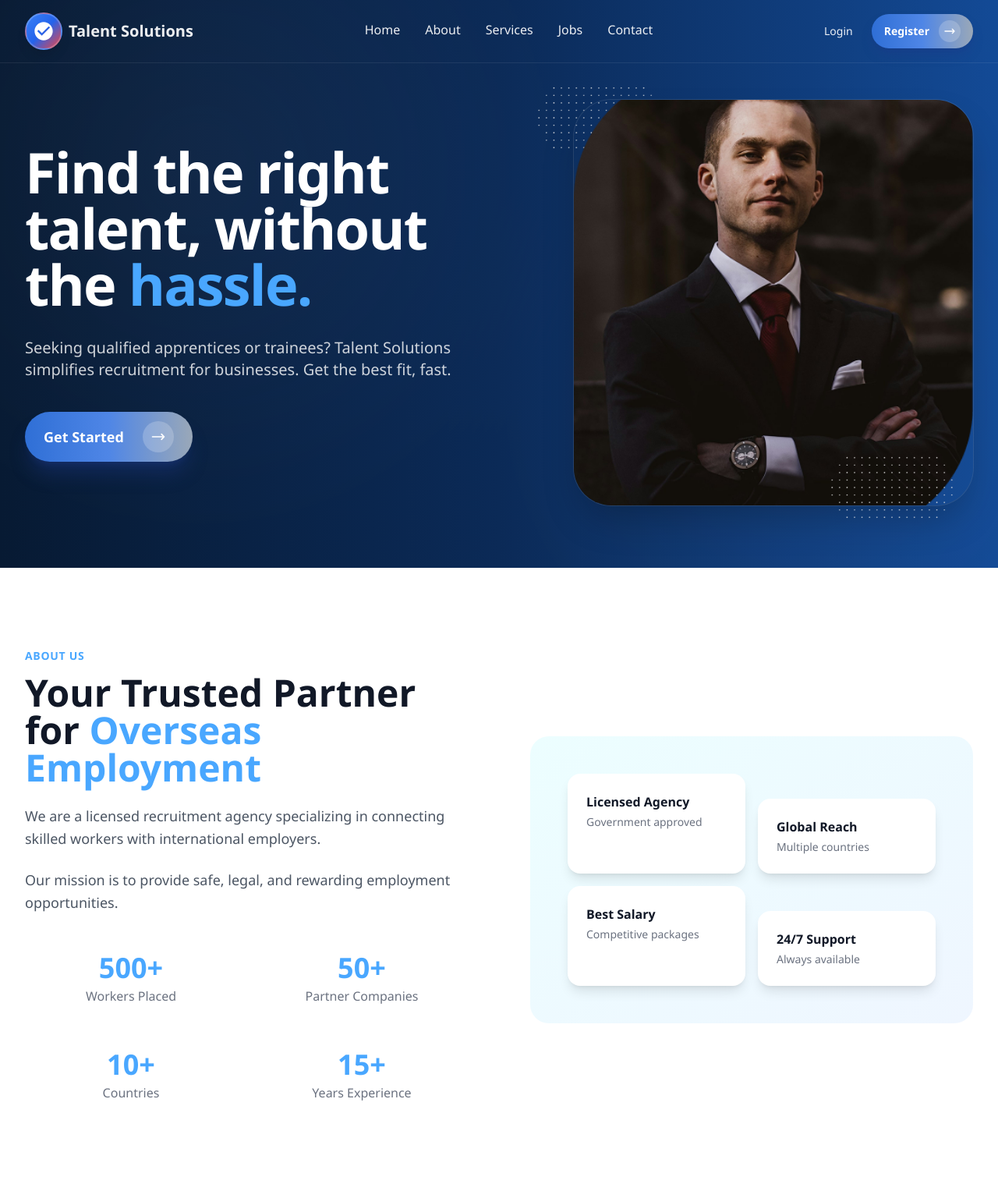
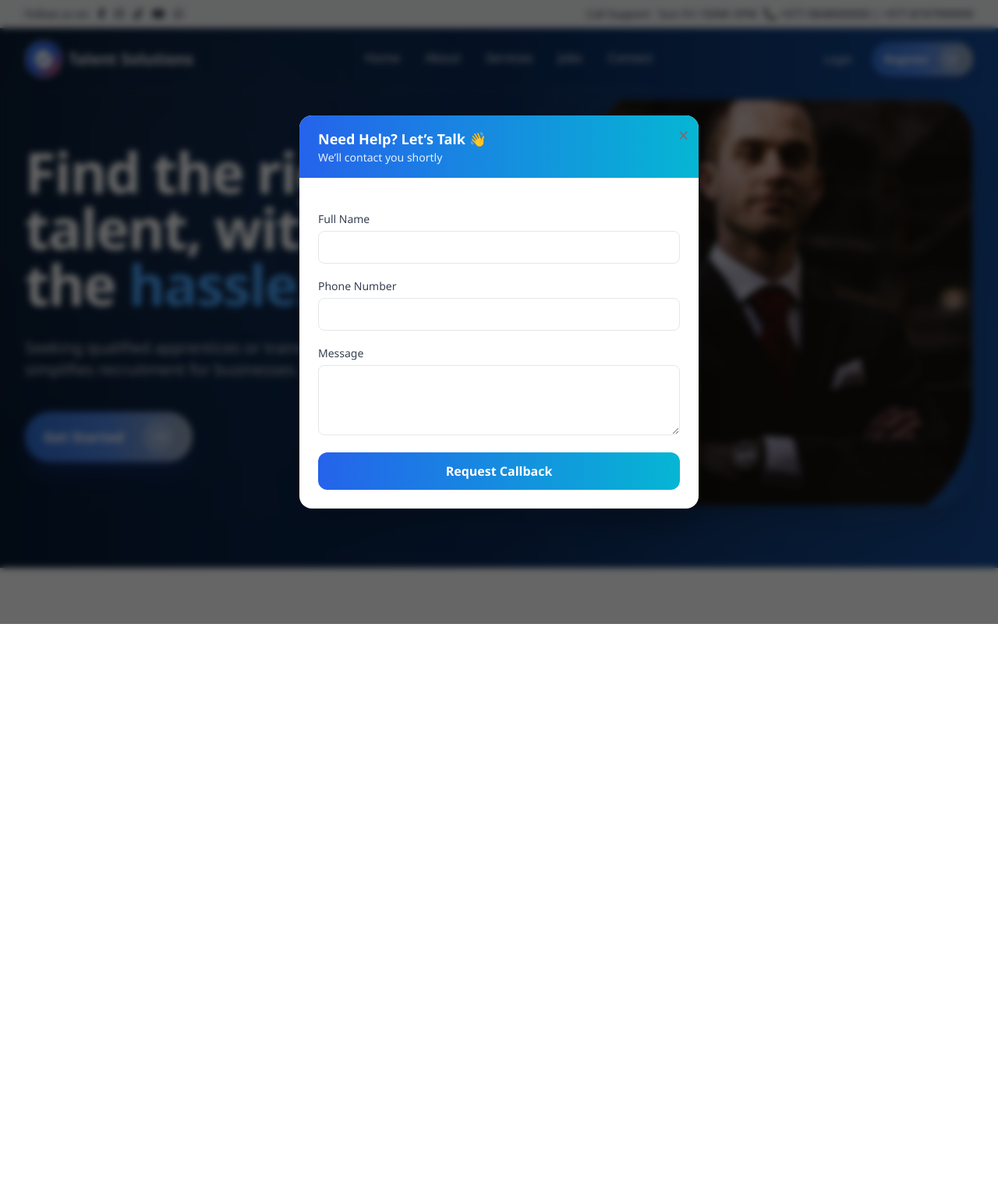
Before and after one commit to aniruddhabishwakarma/Talent-Solutions, a Django app: page / in a window 1280 px wide. Shown: the top 1527 px of the page at 78% size. After the commit the page ends 800 px from the top, so only its background shows below. Run offline with Django 5.2, Linux system fonts and the light colour scheme; data that the repository does not hold is empty; some libraries are stand-ins or nearby versions.

Commit message:
something added

```diff
--- a/main/templates/user/base.html
+++ b/main/templates/user/base.html
@@ -10,6 +10,7 @@
     <meta name="keywords"
         content="{% block meta_keywords %}jobs, overseas employment, gulf jobs, manpower, recruitment{% endblock %}">
     <meta name="csrfmiddlewaretoken" content="{{ csrf_token }}">
+    <link rel="stylesheet" href="https://cdnjs.cloudflare.com/ajax/libs/font-awesome/6.5.1/css/all.min.css">
 
     <!-- Tailwind CSS CDN -->
     <script src="https://cdn.tailwindcss.com"></script>
@@ -166,8 +167,66 @@
 <body class="{% block body_class %}gradient-bg{% endblock %}">
     <!-- Navbar -->
     {% include 'user/components/navbar.html' %}
+    <!-- Contact Popup Modal -->
+    <div id="contactPopup"
+        class="fixed inset-0 z-[100] hidden flex items-center justify-center bg-black/60 backdrop-blur-sm">
+
+        <div class="bg-white w-[92%] max-w-lg rounded-2xl shadow-2xl relative overflow-hidden">
+
+            <!-- Close Button -->
+            <button onclick="closePopup()" class="absolute top-3 right-3 text-gray-500 hover:text-red-500 text-xl">
+                ✕
+            </button>
+
+            <!-- Header -->
+            <div class="bg-gradient-to-r from-blue-600 to-cyan-500 px-6 py-4">
+                <h3 class="text-white text-lg font-bold">Need Help? Let’s Talk 👋</h3>
+                <p class="text-white/90 text-sm">We’ll contact you shortly</p>
+            </div>
+
+            <!-- Form -->
+            <form method="POST" action="{% url 'contact_popup' %}" class="p-6 space-y-4">
+                {% csrf_token %}
+
+                <div>
+                    <label class="text-sm font-medium text-gray-700">Full Name</label>
+                    <input type="text" name="name" required
+                        class="w-full mt-1 px-4 py-2 border rounded-lg focus:ring-2 focus:ring-blue-500 outline-none">
+                </div>
+
+                <div>
+                    <label class="text-sm font-medium text-gray-700">Phone Number</label>
+                    <input type="tel" name="phone" required
+                        class="w-full mt-1 px-4 py-2 border rounded-lg focus:ring-2 focus:ring-blue-500 outline-none">
+                </div>
+
+                <div>
+                    <label class="text-sm font-medium text-gray-700">Message</label>
+                    <textarea name="message" rows="3"
+                        class="w-full mt-1 px-4 py-2 border rounded-lg focus:ring-2 focus:ring-blue-500 outline-none"></textarea>
+                </div>
+
+                <button type="submit"
+                    class="w-full py-3 rounded-xl bg-gradient-to-r from-blue-600 to-cyan-500 text-white font-semibold hover:scale-[1.02] transition">
+                    Request Callback
+                </button>
+            </form>
+        </div>
+    </div>
 
     <script>
+        document.addEventListener("DOMContentLoaded", function () {
+            if (!sessionStorage.getItem("popupShown")) {
+                setTimeout(() => {
+                    document.getElementById("contactPopup").classList.remove("hidden");
+                    sessionStorage.setItem("popupShown", "true");
+                }, 5000);
+            }
+        });
+
+        function closePopup() {
+            document.getElementById("contactPopup").classList.add("hidden");
+        }
         document.addEventListener('DOMContentLoaded', () => {
             const navbar = document.getElementById('navbar');
             if (!navbar) return;
--- a/main/templates/user/components/navbar.html
+++ b/main/templates/user/components/navbar.html
@@ -1,5 +1,49 @@
+<!-- Top Info Bar -->
+<div class="fixed top-0 left-0 right-0 z-[60] bg-gray-100 text-gray-800 text-[11px] sm:text-xs md:text-sm">
+    <div class="max-w-7xl mx-auto px-3 sm:px-6 lg:px-8">
+        <div class="flex items-center justify-between h-9">
+
+            <!-- Left: Social -->
+            <div class="flex items-center gap-2 sm:gap-3">
+                <span class="hidden sm:inline">Follow us on</span>
+
+                <a href="#" class="hover:text-blue-600"><i class="fab fa-facebook-f"></i></a>
+                <a href="#" class="hover:text-pink-600"><i class="fab fa-instagram"></i></a>
+                <a href="#" class="hover:text-black"><i class="fab fa-tiktok"></i></a>
+                <a href="#" class="hover:text-red-600"><i class="fab fa-youtube"></i></a>
+                <a href="#" class="hover:text-green-600"><i class="fab fa-whatsapp"></i></a>
+            </div>
+
+            <!-- Right: Support (Desktop) -->
+            <div class="hidden md:flex items-center gap-2">
+                <span>Call Support:</span>
+                <span class="font-medium">Sun–Fri 10AM–5PM</span>
+                <span class="flex items-center gap-1">
+                    📞 +977-9848000000 | +977-8747999999
+                </span>
+            </div>
+
+            <!-- Right: Support (Mobile) -->
+            <div class="md:hidden flex items-center gap-2">
+                <a href="tel:+9779848000000" class="flex items-center gap-1 font-semibold hover:text-blue-600">
+                    📞 <span class="hidden xs:inline">+977-9848000000</span>
+                    <span class="xs:hidden">Call</span>
+                </a>
+
+                <span class="text-gray-400">|</span>
+
+                <a href="tel:+9778747999999" class="flex items-center gap-1 font-semibold hover:text-blue-600">
+                    <span class="hidden xs:inline">+977-8747999999</span>
+                    <span class="xs:hidden">Call</span>
+                </a>
+            </div>
+
+        </div>
+    </div>
+</div>
+
 <!-- User Navbar Component -->
-<nav class="fixed top-0 left-0 right-0 z-50 transition-all duration-300" id="navbar">
+<nav class="fixed top-9 left-0 right-0 z-50 transition-all duration-300" id="navbar">
     <div class="max-w-7xl mx-auto px-4 sm:px-6 lg:px-8">
         <div class="flex items-center justify-between h-16 md:h-20">
             <!-- Logo -->
@@ -39,7 +83,8 @@
                     <span
                         class="nav-underline absolute bottom-0 left-0 w-0 h-0.5 bg-gradient-to-r from-cyan-400 to-blue-500 transition-all duration-300 group-hover:w-full"></span>
                 </a>
-                <a href="{% url 'home' %}#jobs" class="nav-link group relative font-medium transition-colors duration-200 pb-1"
+                <a href="{% url 'home' %}#jobs"
+                    class="nav-link group relative font-medium transition-colors duration-200 pb-1"
                     data-section="jobs">Jobs
                     <span
                         class="nav-underline absolute bottom-0 left-0 w-0 h-0.5 bg-gradient-to-r from-cyan-400 to-blue-500 transition-all duration-300 group-hover:w-full"></span>
--- a/main/urls.py
+++ b/main/urls.py
@@ -1,5 +1,6 @@
 from django.urls import path
 from django.shortcuts import redirect
+from main.views.auth_views import contact_popup
 from main.views import (
     # Admin auth
     admin_register,
@@ -22,6 +23,7 @@ from main.views import (
     job_edit,
     job_delete,
     job_detail,
+
     # Skills
     skill_list,
     skill_add,
@@ -86,10 +88,11 @@ urlpatterns = [
     path('jobs/<slug:slug>/apply/', apply_for_job, name='apply_for_job'),
     path('jobs/<slug:slug>/apply/success/', application_success, name='application_success'),
 
+
     # My applications
     path('my-applications/', user_my_applications, name='user_my_applications'),
     path('my-applications/<int:pk>/', user_application_detail, name='user_application_detail'),
-
+  path("contact-popup/", contact_popup, name="contact_popup"),
     # Admin panel - redirect to dashboard
     path('my-admin/', lambda request: redirect('admin_dashboard'), name='admin_home'),
 
--- a/main/views/auth_views.py
+++ b/main/views/auth_views.py
@@ -12,6 +12,29 @@ import random
 from urllib.parse import urlencode
 from django.utils import timezone
 from datetime import timedelta, datetime
+
+from django.shortcuts import redirect
+from django.contrib import messages
+
+
+def contact_popup(request):
+    if request.method == "POST":
+        name = request.POST.get("name", "").strip()
+        phone = request.POST.get("phone", "").strip()
+        message = request.POST.get("message", "").strip()
+
+        if not name or not phone:
+            messages.error(request, "Please enter your name and phone number.")
+            return redirect(request.META.get("HTTP_REFERER", "/"))
+
+        # TODO: save to DB / email / whatsapp
+        print("Popup Lead:", name, phone, message)
+
+        messages.success(request, "Thanks! We will contact you shortly.")
+        return redirect(request.META.get("HTTP_REFERER", "/"))
+
+    return redirect("home")
+
 
 
 def get_tokens_for_user(user):
```
